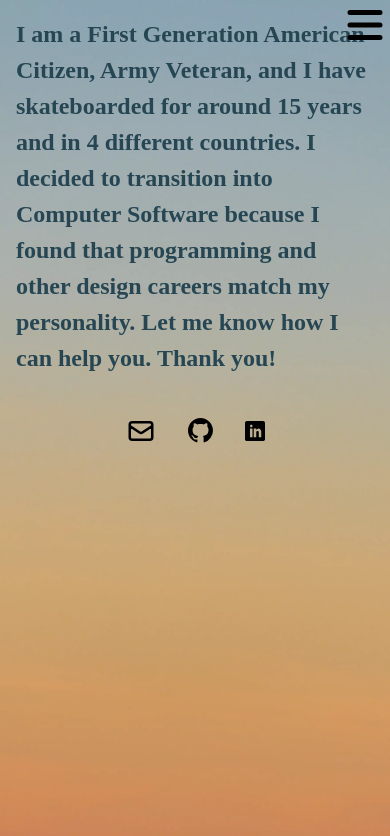
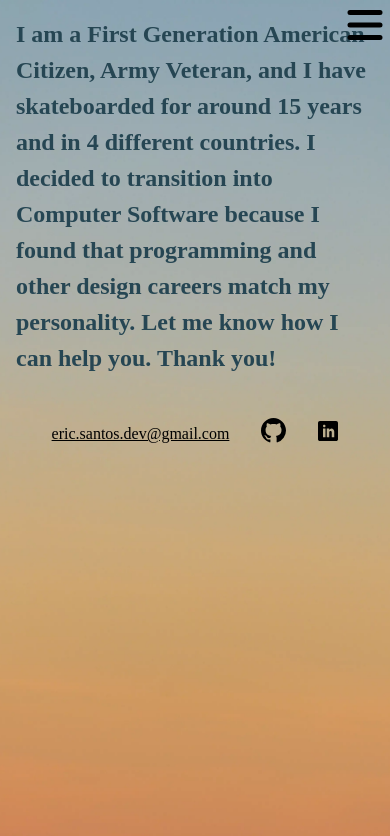
Before and after one commit to Eric-Santos/pwa-portfolio, a React (Create React App) app: page /about in a window 390 px wide. Shown: the top 836 px of the page. Built offline with nearby package versions, Linux system fonts and the light colour scheme.

Commit message:
added the email words instead of icons since it wont open on the web only on mobile

```diff
--- a/src/components/Footer.js
+++ b/src/components/Footer.js
@@ -8,13 +8,21 @@
   return (
     <>
       <footer>
-        <a href="mailto:eric.santos.dev@gmail.com.com">
-          <HiOutlineMail size="30" />
+        <a
+          href="mailto:eric.santos.dev@gmail.com.com"
+        >
+          {/* <HiOutlineMail size="30" /> */}
+          eric.santos.dev@gmail.com
         </a>
-        <a href="https://github.com/Eric-Santos" alt="github">
+        <a
+          href="https://github.com/Eric-Santos"
+          alt="github"
+          rel="noopener noreferrer"
+          target="_blank"
+        >
           <GoMarkGithub size="25" />
         </a>
-        <a href="https://www.linkedin.com/in/ericsantos01/" alt="linkedin">
+        <a href="https://www.linkedin.com/in/ericsantos01/" alt="linkedin" rel="noopener noreferrer" target="_blank">
           <ImLinkedin size="20" />
         </a>
       </footer>
```
